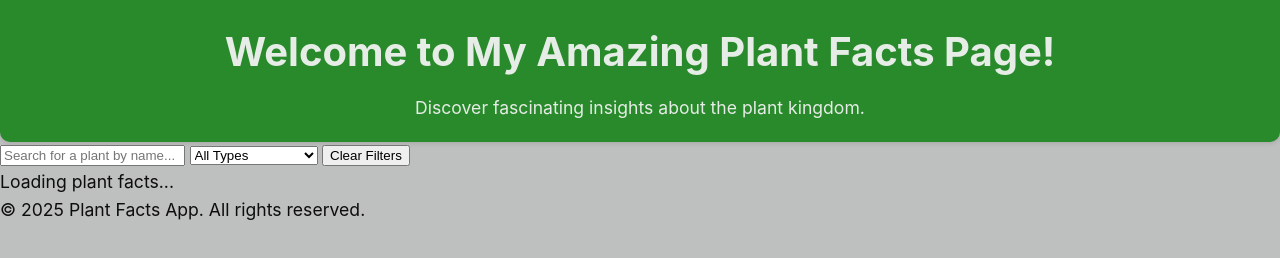
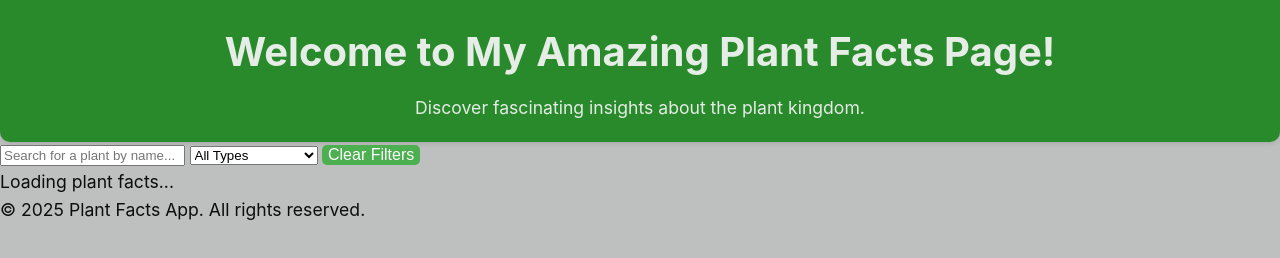
Before and after one commit to drewmecloser/Phase-1-project-final, a plain HTML site: page index.html in a window 1280 px wide. Drawn offline with Linux system fonts and the light colour scheme; a script that the page names is missing.

Commit message:
Completes Document Structure Continued lab

```diff
--- a/styles.css
+++ b/styles.css
@@ -49,3 +49,18 @@ input-field {
     min-width: 200px;
     box-sizing: border-box;
 }
+
+button {
+    background-color: #4CAF50;
+    color: white;
+    border: none;
+    border-radius: 5px;
+    cursor: pointer;
+    font-size: 1em;
+    transition: background-color 0.3s ease;
+    flex-shrink: 0;
+}
+
+button:hover {
+    background-color: #45a049;
+}
```
